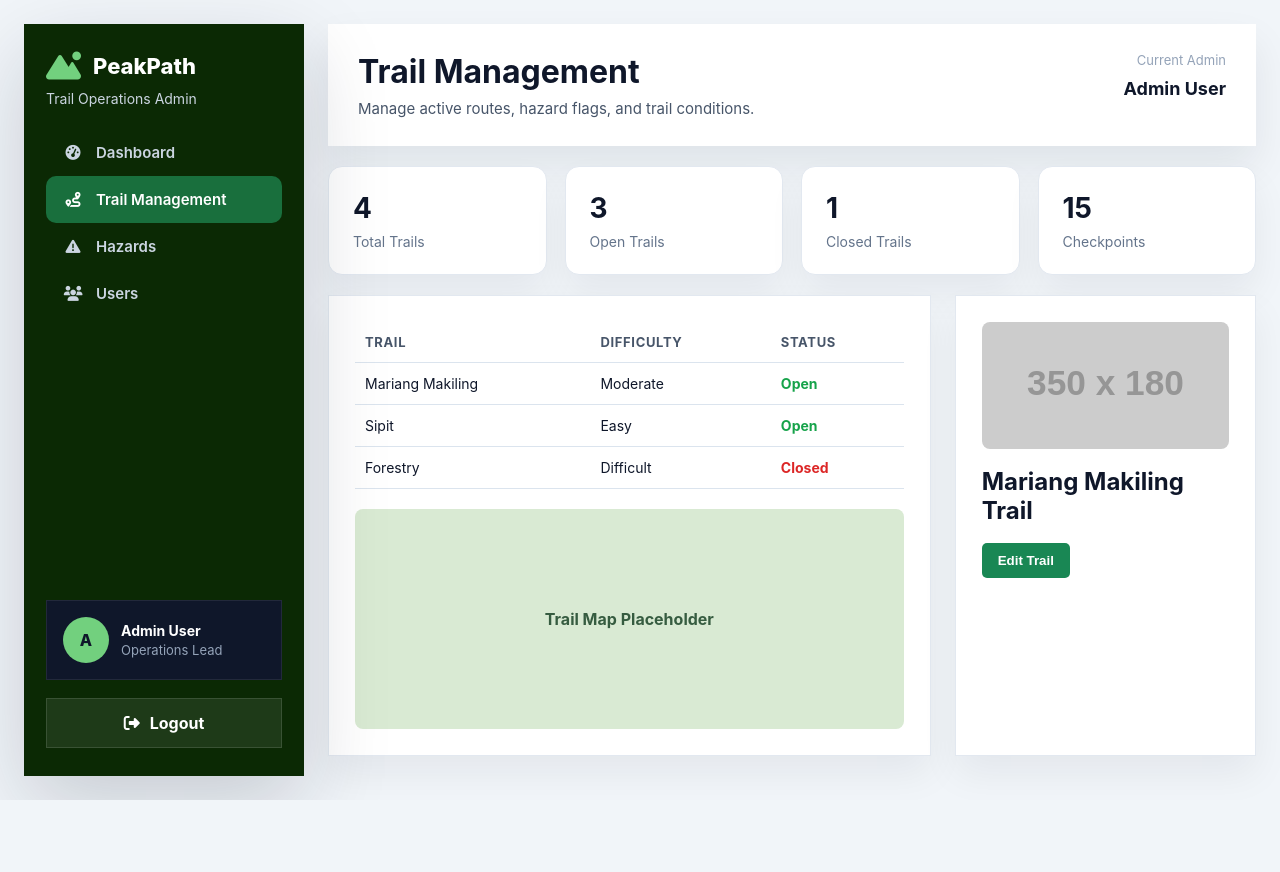
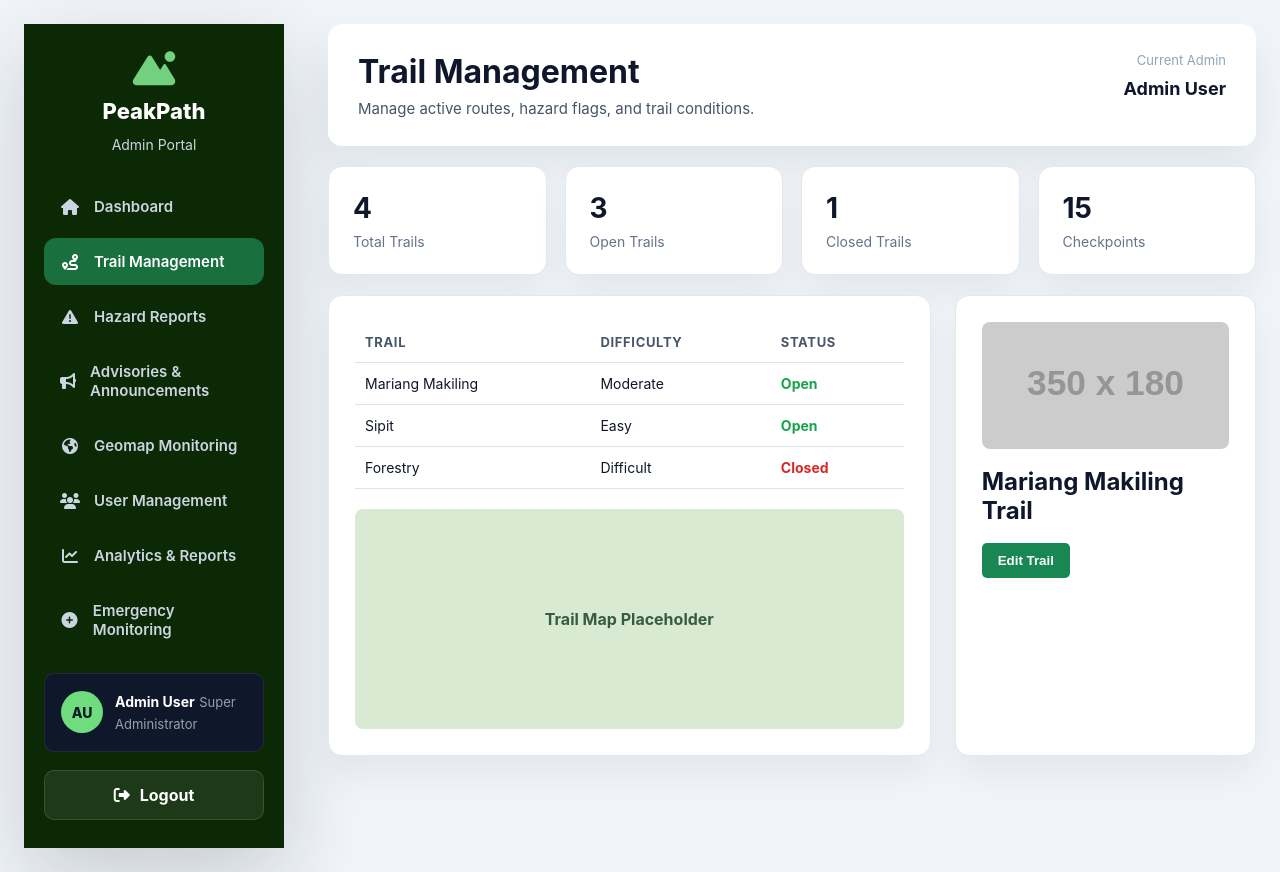
Before and after one commit to sethcorre84-prog/Web-Capstone, a plain HTML site: page trail.html in a window 1280 px wide. Before the commit the page ends 800 px from the top, so only its background shows below. Drawn offline with Linux system fonts and the light colour scheme; placeholder pictures from the web are drawn by us.

Commit message:
Refactor sidebar layout and navigation links; update styles for improved UI consistency

```diff
--- a/login.js
+++ b/login.js
@@ -6,7 +6,7 @@ function login() {
     if (email === "admin" &&
         password === "123456") {
 
-        window.location.href = "DashBoard.html";
+        window.location.href = "dashboard.html";
 
     } else {
 
--- a/trail.html
+++ b/trail.html
@@ -14,21 +14,25 @@
                 <i class="fa-solid fa-mountain-sun"></i>
                 <span>PeakPath</span>
             </div>
-            <p>Trail Operations Admin</p>
+            <p>Admin Portal</p>
 
             <nav>
-                <a class="nav-link" href="#"><i class="fa-solid fa-gauge-high"></i> Dashboard</a>
-                <a class="nav-link active" href="#"><i class="fa-solid fa-route"></i> Trail Management</a>
-                <a class="nav-link" href="#"><i class="fa-solid fa-triangle-exclamation"></i> Hazards</a>
-                <a class="nav-link" href="#"><i class="fa-solid fa-users"></i> Users</a>
+                <a class="nav-link" href="dashboard.html"><i class="fa-solid fa-house"></i>Dashboard</a>
+                <a class="nav-link active" href="trail.html"><i class="fa-solid fa-route"></i>Trail Management</a>
+                <a class="nav-link" href="#"><i class="fa-solid fa-triangle-exclamation"></i>Hazard Reports</a>
+                <a class="nav-link" href="#"><i class="fa-solid fa-bullhorn"></i>Advisories &amp; Announcements</a>
+                <a class="nav-link" href="#"><i class="fa-solid fa-earth-americas"></i>Geomap Monitoring</a>
+                <a class="nav-link" href="#"><i class="fa-solid fa-users"></i>User Management</a>
+                <a class="nav-link" href="#"><i class="fa-solid fa-chart-line"></i>Analytics &amp; Reports</a>
+                <a class="nav-link" href="#"><i class="fa-solid fa-circle-plus"></i>Emergency Monitoring</a>
             </nav>
 
             <div class="sidebar-footer">
                 <div class="user-card">
-                    <div class="user-avatar">A</div>
+                    <div class="user-avatar">AU</div>
                     <div class="user-info">
                         <strong>Admin User</strong>
-                        <span>Operations Lead</span>
+                        <span>Super Administrator</span>
                     </div>
                 </div>
                 <a class="logout-btn" href="#"><i class="fa-solid fa-right-from-bracket"></i> Logout</a>
--- a/trailstyle.css
+++ b/trailstyle.css
@@ -14,138 +14,161 @@ body {
     color: #102a43;
 }
 
-.app-shell {
-    display: grid;
-    grid-template-columns: 280px 1fr;
-    gap: 24px;
-    min-height: 100vh;
-    padding: 24px;
-    align-items: start;
+.app-shell{
+    display:grid;
+    grid-template-columns:280px 1fr;
+    gap:24px;
+    min-height:100vh;
+    padding:24px;
 }
 
-.sidebar {
-    position: sticky;
-    top: 24px;
-    align-self: start;
-    display: flex;
-    flex-direction: column;
-    background: #0b2904;
-    padding: 28px 22px;
-    box-shadow: 0 30px 80px rgba(15, 23, 42, 0.18);
-    height: calc(100vh - 48px);
-    overflow: hidden;
+.sidebar{
+    width:260px;
+    min-height:100vh;
+    background:#0b2904;
+    display:flex;
+    flex-direction:column;
+    padding:28px 20px;
+    box-shadow:0 30px 80px rgba(15,23,42,.18);
 }
 
 .sidebar .brand {
             display: flex;
+            flex-direction: column;
             align-items: center;
-    gap: 12px;
+            justify-content: center;
+            gap: 10px;
+            width: 100%;
             color: #ffffff;
             font-size: 22px;
             font-weight: 800;
+            text-align: center;
         }
-
         .sidebar .brand i {
-    font-size: 28px;
+            font-size: 34px;
             color: #72d07e;
         }
-
+        .sidebar .brand span {
+            display: block;
+            margin-top: 2px;
+        }
         .sidebar p {
-    margin: 10px 0 0;
+            margin: 12px 0 0;
             color: #cbd5e1;
             font-size: 14px;
+            text-align: center;
         }
 
 nav {
     display: flex;
     flex-direction: column;
+    gap: 8px;
     flex: 1;
     min-height: 0;
     overflow-y: auto;
-    margin-top: 22px;
+
+    margin-top: 30px;
 }
 
-.nav-link {
-    display: flex;
-    align-items: center;
-    gap: 12px;
-    padding: 14px 16px;
-    color: #cbd5e1;
-    text-decoration: none;
-    font-size: 15px;
-    font-weight: 600;
-    border-radius: 10px;
-    transition: background 0.2s ease, color 0.2s ease;
+.nav-link{
+    display:flex;
+    align-items:center;
+    gap:14px;
+
+    padding:14px 16px;
+
+    color:#cbd5e1;
+    text-decoration:none;
+
+    font-size:15px;
+    font-weight:600;
+
+    border-radius:12px;
+
+    transition:.3s;
 }
 
 .nav-link i {
-    width: 22px;
+    width: 20px;
     text-align: center;
+    font-size: 16px;
 }
 
-.nav-link.active {
-    background: #196f3d;
-    color: #ffffff;
+.nav-link.active{
+    background:#196f3d;
+    color:#fff;
 }
 
 .nav-link.active i {
     color: #ffffff;
 }
 
-.nav-link:hover {
-    background: rgba(255, 255, 255, 0.08);
-    color: #ffffff;
+.nav-link:hover{
+    background:rgba(255,255,255,.08);
+    color:#fff;
 }
 
-.sidebar-footer {
-    margin-top: auto;
-    flex-shrink: 0;
+.sidebar-footer{
+    margin-top:auto;
+    padding-top:20px;
 }
 
-.user-card {
-    display: flex;
-    align-items: center;
-    gap: 12px;
-    padding: 16px;
-    background: #0f172a;
-    border: 1px solid rgba(255, 255, 255, 0.08);
+.user-card{
+    display:flex;
+    align-items:center;
+    gap:12px;
+    padding:16px;
+    background:#0f172a;
+    border:1px solid rgba(255,255,255,.08);
+    border-radius:10px;
 }
-
 .user-avatar {
-    width: 46px;
-    height: 46px;
-    background: #72d07e;
+    width: 42px;
+    height: 42px;
+    flex-shrink: 0;
+    background: #6fdc7e;
     display: grid;
     place-items: center;
     color: #0f172a;
     font-weight: 800;
+    font-size: 14px;
     border-radius: 50%;
 }
 
+.user-info {
+    line-height: 1.4;
+}
+
 .user-info strong {
-    display: block;
+    color: #ffffff;
     font-size: 14px;
-    color: #ffffff;
+    font-weight: 700;
 }
 
 .user-info span {
+    color: #93a3ae;
     font-size: 13px;
-    color: #94a3b8;
 }
 
-.logout-btn {
-    display: inline-flex;
-    align-items: center;
-    justify-content: center;
-    gap: 10px;
-    width: 100%;
-    padding: 14px;
-    margin-top: 18px;
-    border: 1px solid rgba(255, 255, 255, 0.12);
-    background: rgba(255, 255, 255, 0.08);
-    color: #ffffff;
-    text-decoration: none;
-    font-weight: 700;
+.logout-btn{
+    display:flex;
+    justify-content:center;
+    align-items:center;
+    gap:10px;
+
+    width:100%;
+    padding:14px;
+    margin-top:18px;
+    background:rgba(255,255,255,.08);
+    border:1px solid rgba(255,255,255,.12);
+    border-radius:10px;
+    color:#fff;
+    text-decoration:none;
+    font-weight:700;
+}
+
+.logout-btn:hover {
+    background: rgba(255, 255, 255, 0.12);
 }
 
 .main-panel {
@@ -160,6 +183,7 @@ nav {
     gap: 18px;
     background: #ffffff;
     padding: 28px 30px;
+    border-radius: 14px;
     box-shadow: 0 20px 40px rgba(15, 23, 42, 0.08);
 }
 
@@ -230,6 +254,7 @@ nav {
 .right {
     background: #ffffff;
     padding: 26px;
+    border-radius: 14px;
     border: 1px solid #e2e8f0;
     box-shadow: 0 18px 36px rgba(15, 23, 42, 0.06);
 }
@@ -313,6 +338,7 @@ button {
     .sidebar {
         position: static;
         height: auto;
+        border-radius: 0;
     }
 
     .top-bar {
```
Also changed, not shown: dashboard.html (+18 -5 lines). Lines whose indentation alone changed are shown as unchanged.
